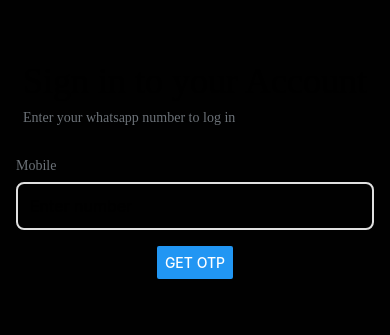
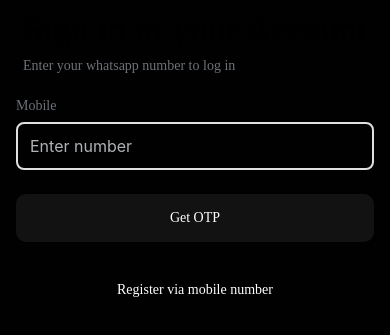
Before and after one commit to sidchigo/SplitFair, a React Native app: screen / in a window 390 px wide. Shown: the part 261-596 px from the top of the page. Built offline with nearby package versions, Linux system fonts and the light colour scheme; what react-native would draw is missing.

Commit message:
chore: add button styling

```diff
--- a/App.tsx
+++ b/App.tsx
@@ -6,6 +6,7 @@ import LoginScreen from './src/screens/Login';
 import HomeScreen from './src/screens/Home';
 import lightTheme from './src/styles/lightTheme';
 import darkTheme from './src/styles/darkTheme';
+import {SafeAreaProvider, SafeAreaView} from 'react-native-safe-area-context';
 
 const RootStack = createNativeStackNavigator({
   initialRouteName: 'Login',
@@ -28,9 +29,16 @@ export default function App() {
 
   const theme = !isDarkMode ? darkTheme : lightTheme;
   return (
-    <>
-      <StatusBar animated translucent barStyle="dark-content" />
-      <Navigation theme={theme} />
-    </>
+    <SafeAreaProvider>
+      <SafeAreaView
+        style={{
+          flex: 1,
+          backgroundColor: theme.colors.background,
+          padding: 16,
+        }}>
+        <StatusBar animated translucent barStyle="dark-content" />
+        <Navigation theme={theme} />
+      </SafeAreaView>
+    </SafeAreaProvider>
   );
 }
--- a/src/components/Button.tsx
+++ b/src/components/Button.tsx
@@ -1,9 +1,24 @@
 import {JSX} from 'react';
-import {StyleSheet, Button} from 'react-native';
+import {StyleSheet, Pressable, Text} from 'react-native';
 
 const styles = StyleSheet.create({
   baseButton: {
     padding: 16,
+    borderRadius: 10,
+    width: '100%',
+  },
+  buttonText: {
+    color: '#FFFFFF',
+    fontSize: 14,
+    textAlign: 'center',
+    fontFamily: 'InterMedium',
+  },
+  primaryButton: {
+    backgroundColor: '#121212',
+  },
+  secondaryButton: {
+    backgroundColor: 'transparent',
+    color: '#121212',
   },
 });
 
@@ -16,5 +31,19 @@ export default function BaseButton({
   variant,
   children,
 }: BaseButtonProps): JSX.Element {
-  return <Button title={children} />;
+  const variantStyles = () => {
+    switch (variant) {
+      case 'primary':
+        return styles.primaryButton;
+      case 'secondary':
+        return styles.secondaryButton;
+      default:
+        return styles.baseButton;
+    }
+  };
+  return (
+    <Pressable style={[styles.baseButton, variantStyles()]}>
+      <Text style={styles.buttonText}>{children}</Text>
+    </Pressable>
+  );
 }
--- a/src/components/Input.tsx
+++ b/src/components/Input.tsx
@@ -3,7 +3,6 @@ import {StyleSheet, Text, TextInput, View} from 'react-native';
 
 const styles = StyleSheet.create({
   container: {
-    padding: 16,
     alignItems: 'flex-start',
     width: '100%',
   },
@@ -46,6 +45,7 @@ export default function Input({
       <TextInput
         style={styles.input}
         placeholder="Enter number"
+        placeholderTextColor="#B0B3B8"
         value={value}
         maxLength={10}
         inputMode="numeric"
--- a/src/components/Section.tsx
+++ b/src/components/Section.tsx
@@ -2,9 +2,6 @@ import {JSX} from 'react';
 import {StyleSheet, Text, View} from 'react-native';
 
 const styles = StyleSheet.create({
-  container: {
-    padding: 16,
-  },
   mainTitle: {
     fontSize: 36,
     fontFamily: 'InterBold',
@@ -24,7 +21,7 @@ type SectionProps = {
 
 export default function Section({title, subtitle}: SectionProps): JSX.Element {
   return (
-    <View style={styles.container}>
+    <View>
       <Text style={styles.mainTitle}>{title}</Text>
       <Text style={styles.subtitle}>{subtitle}</Text>
     </View>
--- a/src/screens/Login.tsx
+++ b/src/screens/Login.tsx
@@ -8,13 +8,20 @@ function LoginScreen() {
   const [mobile, setMobile] = useState('');
 
   return (
-    <View style={{flex: 1, alignItems: 'center', justifyContent: 'center'}}>
+    <View
+      style={{
+        flex: 1,
+        alignItems: 'center',
+        justifyContent: 'center',
+        gap: 24,
+      }}>
       <Section
         title="Sign in to your Account"
         subtitle="Enter your whatsapp number to log in"
       />
       <Input label="Mobile" value={mobile} setValue={setMobile} />
       <BaseButton variant="primary">Get OTP</BaseButton>
+      <BaseButton variant="secondary">Register via mobile number</BaseButton>
     </View>
   );
 }
```
